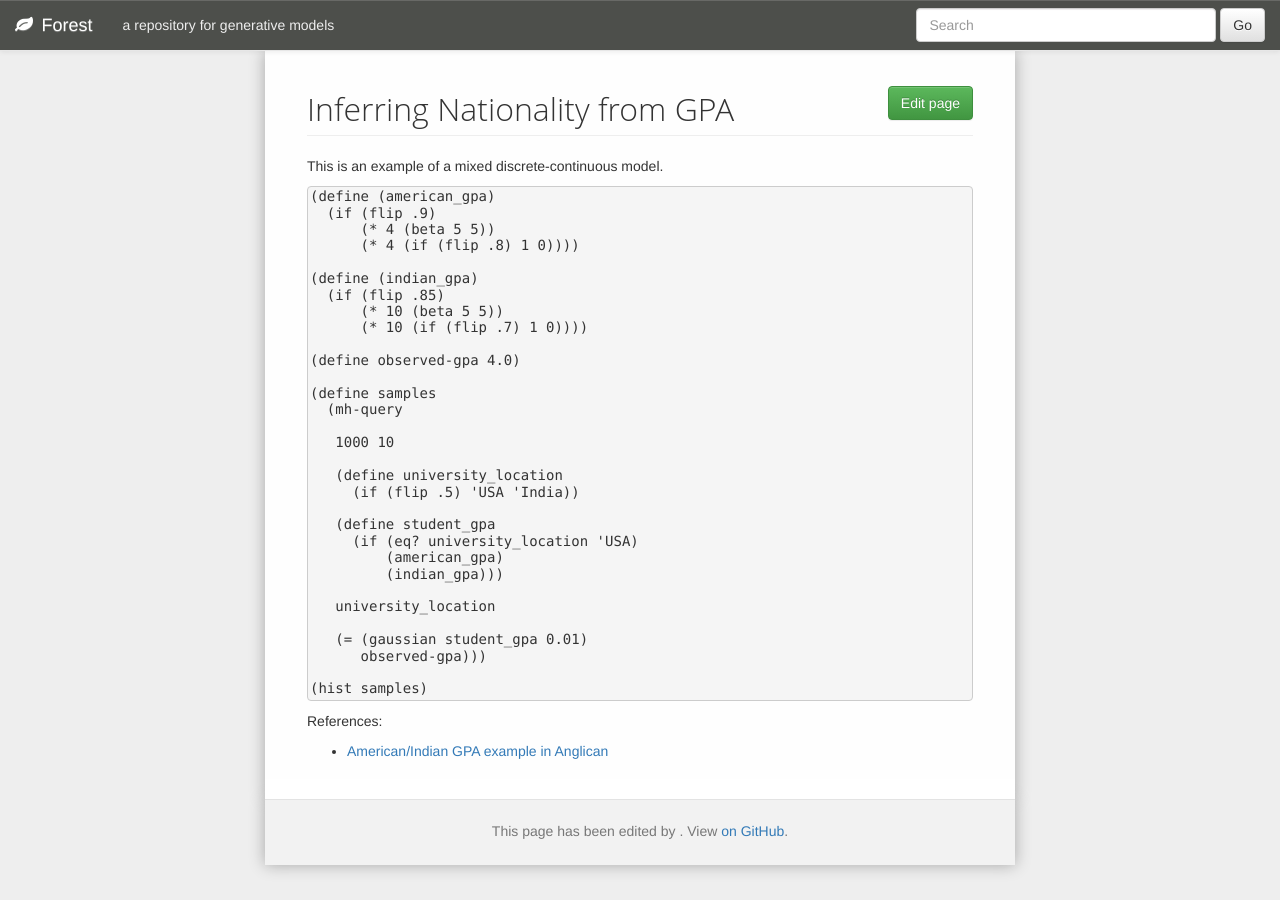
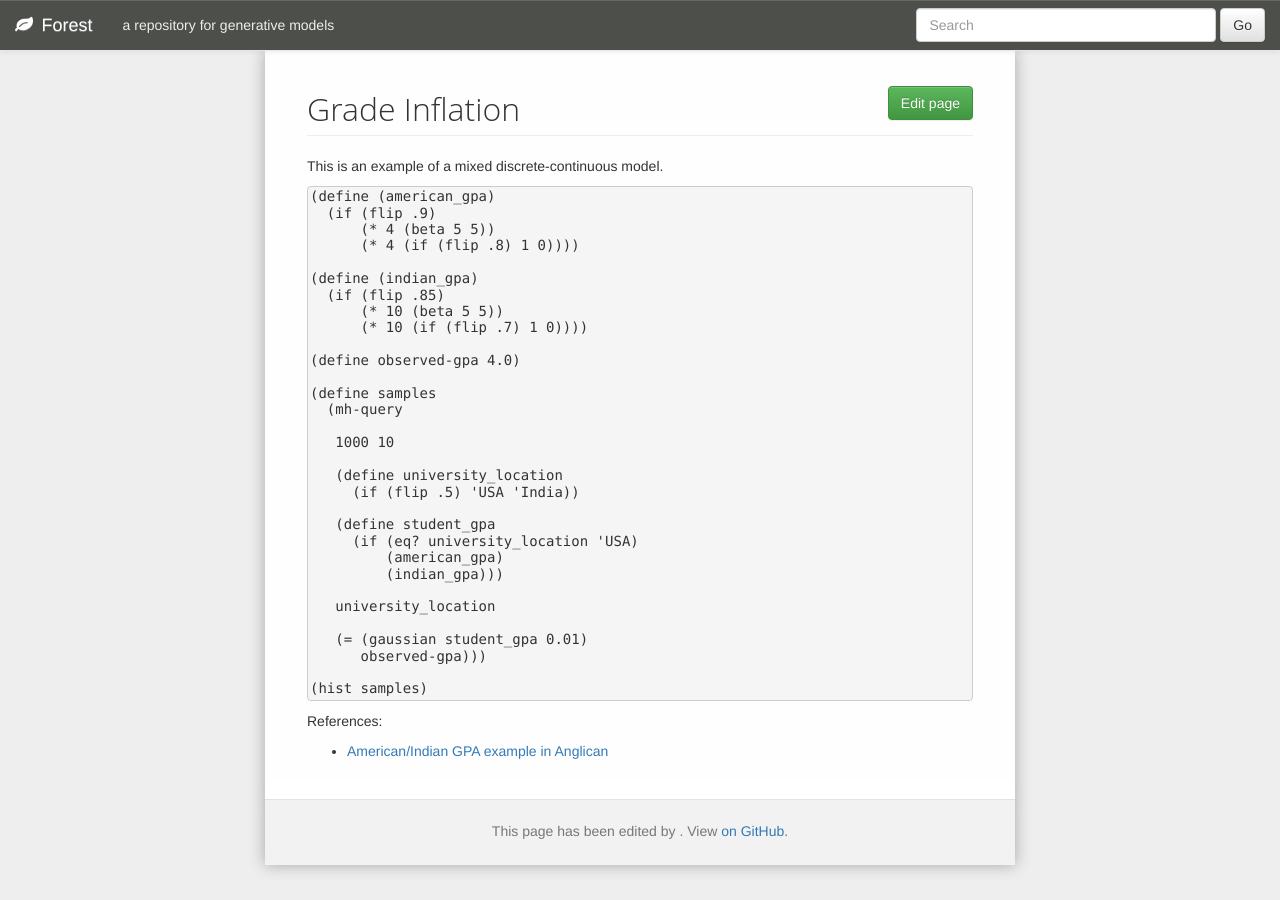
Before and after one commit to forestdb/forestdb.org, a Jekyll site: the page built from models/gpa-discrete-continuous.md, in a window 1280 px wide. Built offline with Jekyll 4.4.1, drawn with Linux system fonts in a browser that asks for light colours; nearby versions of some CDN libraries; a script that is not in the unit is left out.

Commit message:
Update gpa-discrete-continuous.md

```diff
--- a/models/gpa-discrete-continuous.md
+++ b/models/gpa-discrete-continuous.md
@@ -1,6 +1,6 @@
 ---
 layout: model
-title: Inferring Nationality from GPA
+title: Grade Inflation
 model-status: code
 model-category: Miscellaneous
 model-tags: discrete, continuous
```
